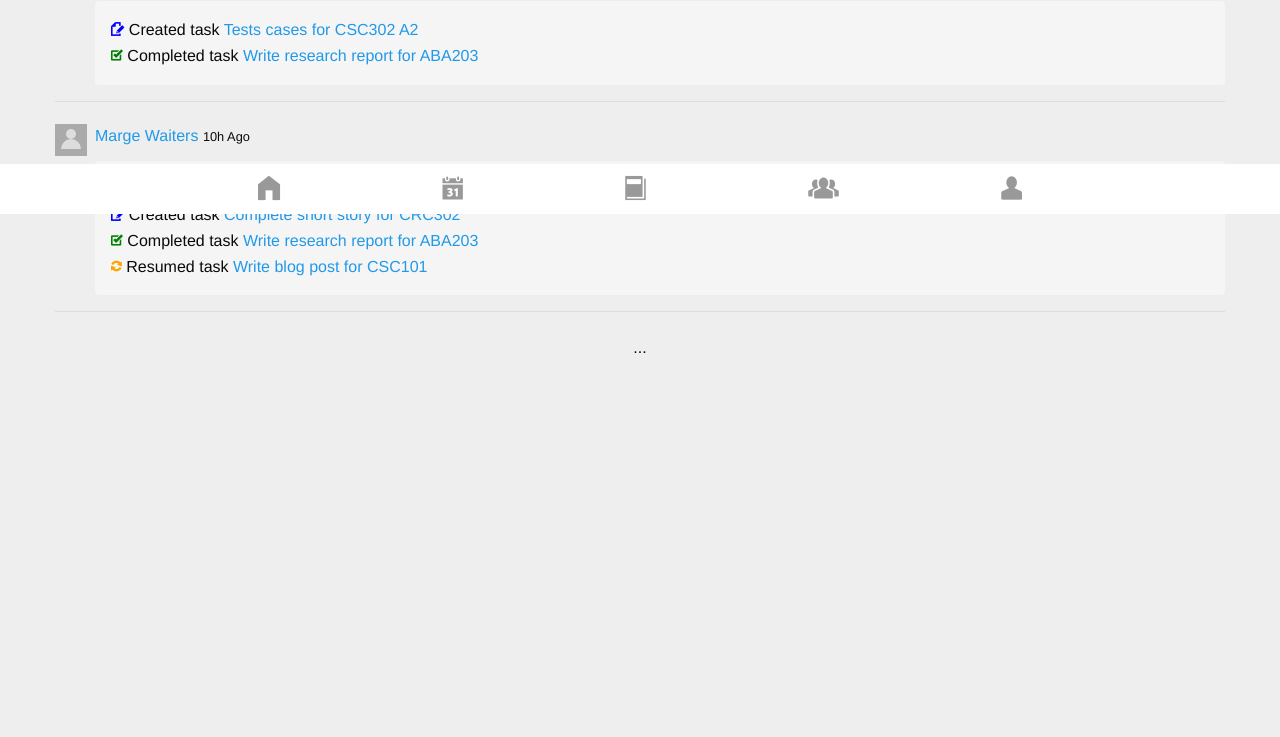
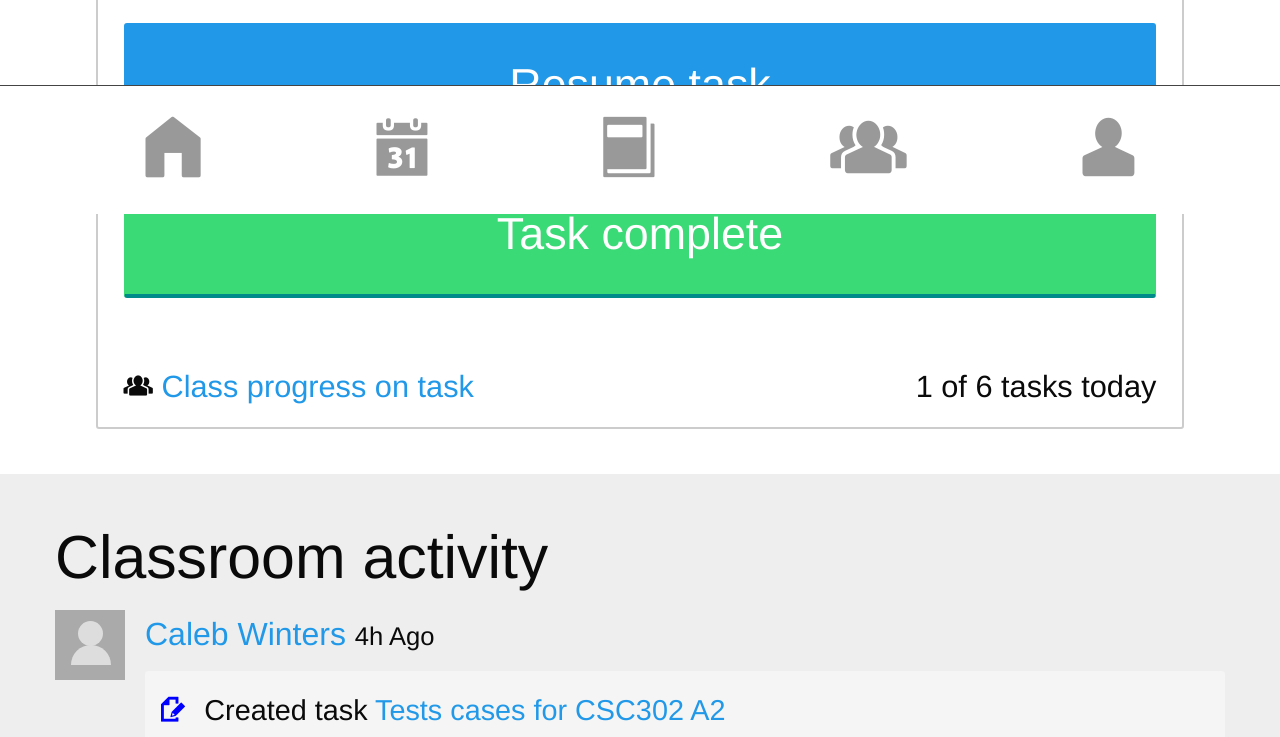
Before and after one commit to Chabma/BUX, a plain HTML site: page home/home.html in a window 1280 px wide. Shown: the part 586-1323 px from the top of the page. Before the commit the page ends 996 px from the top, so only its background shows below. Drawn offline with Linux system fonts and the light colour scheme.

Commit message:
Updates to app.css & home, create-task pages
- Added more styles to app.css related to home & create-task pages.

```diff
--- a/calendar/create-task.html
+++ b/calendar/create-task.html
@@ -6,9 +6,9 @@
 	<link rel="stylesheet" href="foundation-6.2.3-complete/css/foundation.min.css"/>
 	<link rel="stylesheet" href="foundation-6.2.3-complete/css/app.css"/>
 	<link rel="stylesheet" href="foundation-icons/foundation-icons.css"/>
-	<script src="js/vendor/jquery.js"></script>
-	<script src="js/vendor/foundation.min.js"></script>
 
+	<script src="http://code.jquery.com/jquery-1.9.1.js"></script>
+	<script src="https://cdnjs.cloudflare.com/ajax/libs/foundation/6.2.3/foundation.min.js"></script>
 	<script src="http://code.jquery.com/ui/1.10.3/jquery-ui.js"></script>
 
 </head>
@@ -27,13 +27,13 @@
 	<input type="text" placeholder="Complete essay" />
 
 	<label> Course code </label>
-	<input type="text" placeholder="Course code" />
+	<input type="text" placeholder="CSC108" />
 
 	<label> Due date </label>
-	<input type="text" placeholder="Due date" />
+	<input type="text" placeholder="August 16, 2016" />
 
 	<label> Estimate time for completion </label>
-	<input type="text" placeholder="Estimated time for completion" />
+	<input type="text" placeholder="5 hours" />
 
     <button class="button expanded radius text-center"> Create task </button>
 
@@ -46,7 +46,7 @@
 <footer class="main-nav">
 	<p class="align-bottom text-center">
 		<a href="home.html"><i class="fi-home"></i></a>
-		<a href=""><i class="fi-calendar"></i></a>
+		<a href=""><i class="fi-calendar active-icon"></i></a>
 		<a href=""><i class="fi-book"></i></a>
 		<a href=""><i class="fi-torsos-all"></i></a>
 		<a href=""><i class="fi-torso"></i></a>
--- a/foundation-6.2.3-complete/css/app.css
+++ b/foundation-6.2.3-complete/css/app.css
@@ -2,6 +2,15 @@
 
     	body{
 			background-color: #eee;
+		}
+
+		h1{
+			font-size: 5rem;
+			margin: 1.5rem 0 1.5rem 0rem;
+		}
+
+		h2{
+			font-size: 3.8rem;
 		}
 
 		.bg-white{
@@ -13,17 +22,34 @@
 		}
 
 		.task-prompt{
-			border: 1px solid rgba(29, 80, 141, 0.52);
+			/*border: 1px solid rgba(29, 80, 141, 0.52);*/
 			border: none;
-			padding: 0;
-			margin-bottom: 1.6rem;
+			font-size: 2.4rem;
+			padding: 2.8rem 0;
+			margin: 2.6rem 0;
 			/*border-bottom-width: 1px;
 			border-bottom-style: solid;
 			border-bottom-color: rgba(29, 80, 141, 0.52);*/
 		}
 
 		.task-prompt-body{
-			padding: 1.4rem 1rem 0 1rem;
+			padding: 1.6rem 1.6rem 0 1.6rem;
+			border: 2px solid #ccc;
+			margin: 0 auto;
+			width: 85%;
+		}
+
+		.task-prompt-body .button.primary{
+			border-bottom-width: 4px;
+			border-bottom-color: #186aa0;
+            margin-top: 3rem;
+        }
+
+        .task-prompt-body .button.success{
+        	border-bottom-width: 4px;
+        	border-bottom-color: darkcyan;
+            margin-top: 1.4rem;
+        	margin-bottom: 3rem;
         }
 
 		.task-prompt h2{
@@ -35,16 +61,17 @@
 
 
 		.task-prompt .task-name{
-			font-size: 1.4rem;
 			/*background-color: #efefef;
     		padding: 0.5rem;*/
     		line-height: 1.1;
     		margin-bottom: 0.8rem;
+    		padding: 1rem 0;
 		}
 
 		.task-name a,
 		.task-name a:visited{
 			color: #1d508d;
+			font-size: 3.8rem;
 		}
 
 		.task-name a:hover,
@@ -54,9 +81,9 @@
 
 		.task-prompt .button{
 			margin: 0;
-			margin-top: 0.5rem;
+			margin-top: 1.2rem;
 			width: 100%;
-			font-size: 1.1rem;
+			font-size: 2.8rem;
 		}
 
 		.align-top{
@@ -75,15 +102,20 @@
 
 		.class-activity section{
 			border-bottom: 1px solid #ddd;
-			margin-bottom: 1.4rem;
+			margin-bottom: 1.6rem;
+			padding-bottom: 1.6rem;
+		}
+
+		.class-activity i{
+			margin-right: 0.7rem;
 		}
 
 		.main-nav p{
-			font-size: 2rem;
+			border-top: 1px solid #444;
+			font-size: 5rem;
 			position: fixed;
 			bottom: 0;
 			width:100%;
-			height: 50px;
 			background-color: white;
 		}
 
@@ -101,11 +133,14 @@
 			margin-left: 0;
 		}
 
+		.main-nav .active-icon{
+			color: #1585cf;
+		}
 
 		i.icon {
 		  display: inline-block;
-		  width: 32px;
-		  height: 32px;
+		  width: 70px;
+		  height: 70px;
 		  background: #aaa;
 		  text-align: center;
 		  position: absolute;
@@ -115,30 +150,30 @@
     		content: "";
     		display: block;
     		background: #ddd;
-		  width: 10px;
-		  height: 10px;
+    		width: 25px;
+    		height: 25px;
     		border-radius: 1000px;
     		position: absolute;
     		left: 50%;
-		  margin-left: -5px;
-		  top: 5px;
+    		margin-left: -12px;
+    		top: 11px;
 		}
 		i.icon::after {
     		content: "";
     		display: block;
     		background: #ddd;
-		  width: 20px;
-		  height: 10px;
+    		width: 40px;
+    		height: 20px;
     		border-radius: 1000px 1000px 0 0;
     		display: block;
     		position: absolute;
     		left: 50%;
-		  margin-left: -10px;
-		  top: 15px;
+    		margin-left: -19px;
+    		top: 35px;
 		}
 
 		.byline {
-		  padding-left: 40px;
+		  padding-left: 90px;
 		  position: relative;
 		  margin-bottom: 15px;
 		  margin-top: 10px;
@@ -163,15 +198,13 @@
 		  margin-left: 30px;
 		}
 
-		.classmate{
+		.class-activity .classmate{
+			font-size: 2rem;
 			margin-bottom: 0.8rem;
 		}
 
+		.class-activity ul{
+			font-size: 1.8rem;
+		}
+
 		.ui-helper-hidden-accessible{ display:none }
-
-		@media screen and (max-width: 40em){
-			h1{
-				font-size: 2rem;
-				margin: 1.5rem 0 1.5rem 0rem;
-			}
-		}
--- a/home/home.html
+++ b/home/home.html
@@ -36,10 +36,6 @@
 		}
 		*/
 
-		.task-prompt{
-			padding: 1rem 0;
-		}
-
 	</style>
 
 </head>
@@ -48,7 +44,7 @@
 
 	<div style="margin-left: 1rem">
     	<h1 class="align-bottom"> Welcome back Aaron. </h1>
-    	<p>What will you accomplish today? </p>
+    	<p style="font-size: 3rem;">What will you accomplish today? </p>
     </div>
    <!-- <h2>My task(s) </h2> -->
 
@@ -56,14 +52,14 @@
 
    		<!--<h2> Current task </h3>-->
 
-    	<div class="task-prompt-body radius" style="border: 1px solid #ccc; width: 350px; margin: 0 auto">
+    	<div class="task-prompt-body radius" style="">
     		<p class="task-name radius"><a href=""> Write research report for ABA203 ...</a> <br/></p>
     		<p class="align-top align-bottom"><i class="fi-alert" style="color: red"></i> Due <a href="">August 18, 2016</a> </p>
     		<p class="align-bottom"><i class="fi-lightbulb" style="color: orange"></i><a href=""> 4 classmates</a> are working on this task</p>
     		<!-- <p class="align-bottom"><small><i class="fi-calendar"></i><a href=""> View all your tasks for today </small></a></p> -->
 
-    		<button class="button primary radius" style="border-bottom-width: 2px; border-bottom-color: #186aa0; margin-top: 1.2rem"> Resume task </button>
-    		<button class="button success radius" style="border-bottom-width: 2px; border-bottom-color: darkcyan"> Task complete </button>
+    		<button class="button primary radius"> Resume task </button>
+    		<button class="button success radius"> Task complete </button>
     		<p class="" style="margin-top:1rem">
     		<small><i class="fi-torsos-all"></i><a href=""> Class progress on task</a> </small>
     		<small style="float:right"> 1 of 6 tasks today </small> </p>
@@ -115,7 +111,7 @@
 
 <footer class="main-nav">
 	<p class="align-bottom text-center">
-		<a href="home.html"><i class="fi-home"></i></a>
+		<a href="home.html"><i class="fi-home active"></i></a>
 		<a href=""><i class="fi-calendar"></i></a>
 		<a href=""><i class="fi-book"></i></a>
 		<a href=""><i class="fi-torsos-all"></i></a>
```
Also changed, not shown: friends/add-friend.html (+36 -15 lines). Lines whose indentation alone changed are shown as unchanged.
